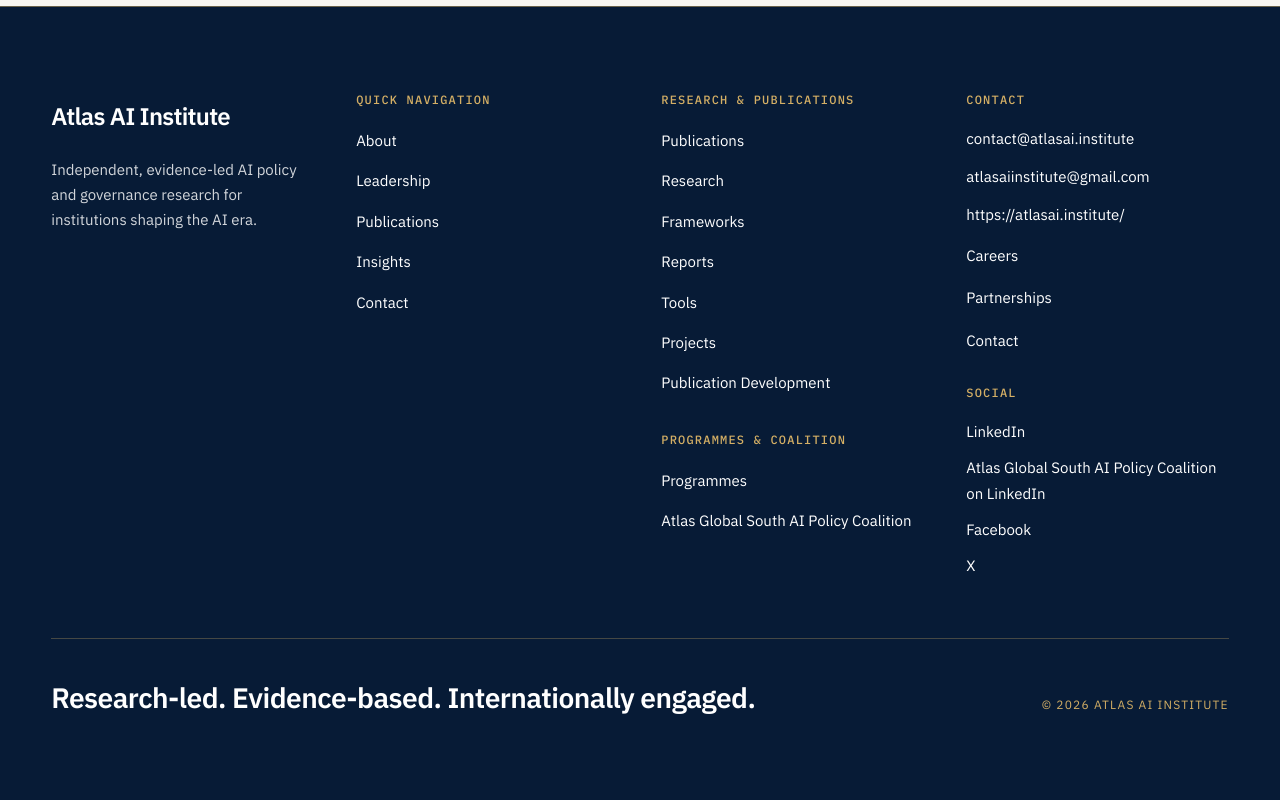
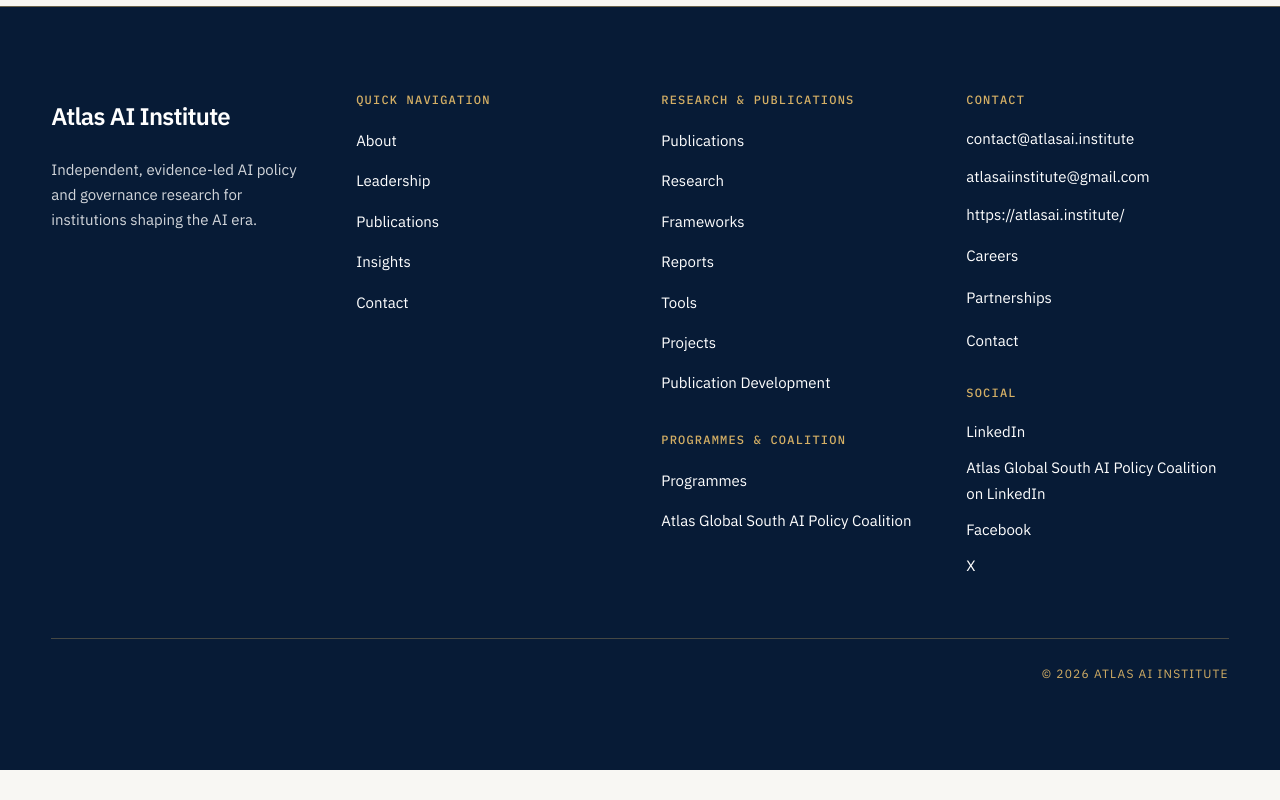
Before and after one commit to talkbangladesh/atlas-ai-institute, a React (Vite) app: page /insights in a window 1280 px wide. Shown: the part 973-1773 px from the top of the page. After the commit the page ends 1743 px from the top, so only its background shows below. Built offline with nearby package versions, Linux system fonts and the light colour scheme.

Commit message:
Remove footer tagline

```diff
--- a/src/components/Footer.tsx
+++ b/src/components/Footer.tsx
@@ -236,11 +236,8 @@ export function Footer() {
           </div>
         </div>
 
-        <div className="pt-10 flex flex-col md:flex-row md:items-end md:justify-between gap-6">
-          <p className="font-[var(--font-serif)] font-semibold text-[clamp(22px,2.2vw,30px)] leading-[1.2] tracking-[-0.02em] text-[var(--ink)]">
-            {SITE_META.tagline}
-          </p>
-          <p className="font-[var(--font-mono)] text-[12px] uppercase tracking-[0.1em] text-[var(--footer-muted)] shrink-0">
+        <div className="pt-6 flex justify-end">
+          <p className="font-[var(--font-mono)] text-[12px] uppercase tracking-[0.1em] text-[var(--footer-muted)]">
             {SITE_META.copyright}
           </p>
         </div>
```
